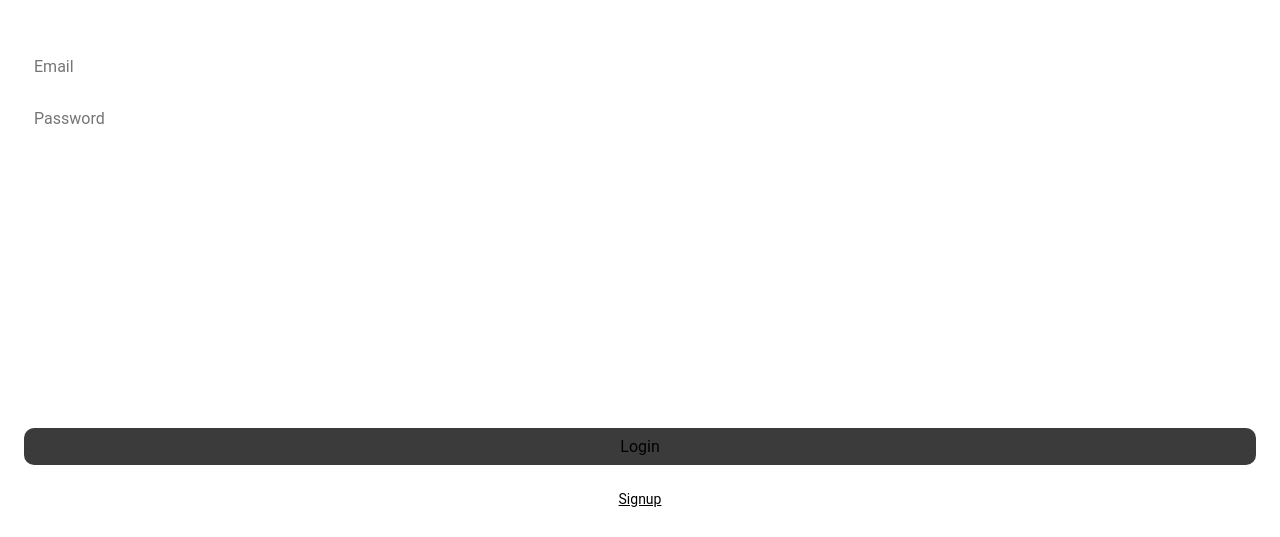
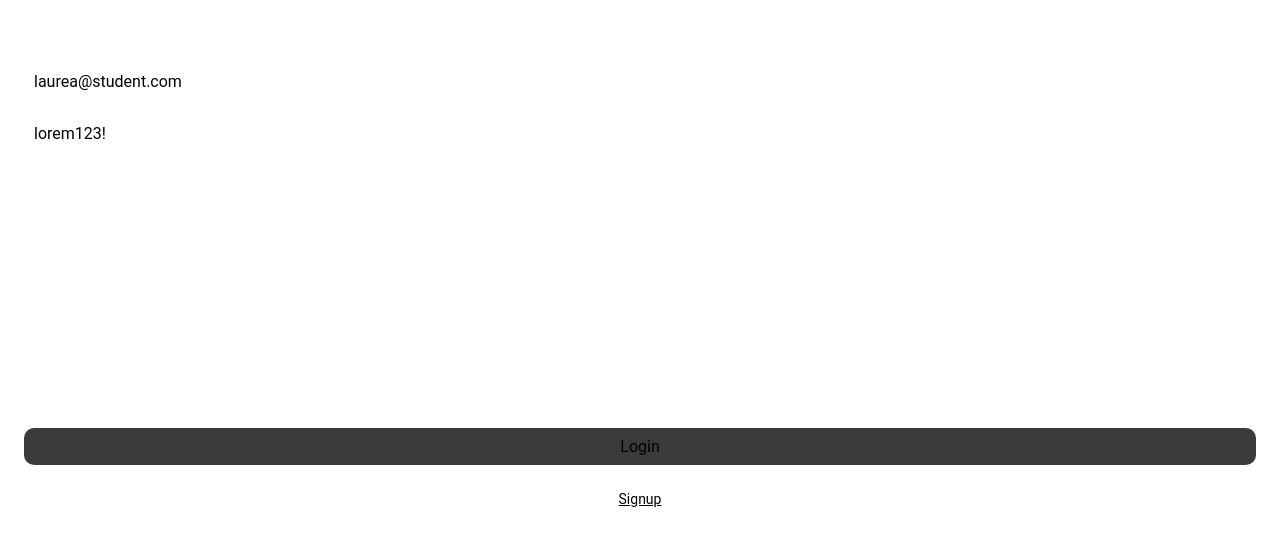
Before and after one commit to zilahir/R0334-3007-Labwork6, a React (Create React App) app: page /login in a window 1280 px wide. Shown: the part 263-800 px from the top of the page. Built offline with nearby package versions, Linux system fonts and the light colour scheme.

Commit message:
implementing products page

```diff
--- a/src/components/Layout/Layout.module.scss
+++ b/src/components/Layout/Layout.module.scss
@@ -9,5 +9,9 @@
         flex: 1;
         display: flex;
         flex-direction: column;
+
+        &.noHeaderPadding {
+            padding-top: 40px;
+        }
     }
 }
--- a/src/components/Layout/index.tsx
+++ b/src/components/Layout/index.tsx
@@ -1,8 +1,9 @@
 import { IonPage } from "@ionic/react";
 import { ReactElement } from "react"
 import { useLocation } from "react-router";
+import classnames from "classnames"
+
 import { routeApi, RouteURL } from "../../utils/routes";
-
 import Header from "./components/Header";
 import styles from "./Layout.module.scss";
 interface Ilayout {
@@ -13,8 +14,6 @@ const Layout = ({ children }: Ilayout): ReactElement => {
     const location = useLocation()
     const thisRoute = routeApi.getLocationByUrl(location.pathname as RouteURL)
 
-    console.log('thisRoute', thisRoute)
-
     return (
     <IonPage>
         <div className={styles.layoutRootContainer}>
@@ -23,7 +22,10 @@ const Layout = ({ children }: Ilayout): ReactElement => {
                     <Header />
                 )
             }
-            <div className={styles.layoutInnerContainer}>
+            <div className={classnames([
+                styles.layoutInnerContainer,
+                !thisRoute.hasHeader && styles.noHeaderPadding
+            ])}>
                 <>
                     {children}
                 </>
--- a/src/pages/Login/index.tsx
+++ b/src/pages/Login/index.tsx
@@ -4,18 +4,49 @@ import { useHistory } from "react-router";
 import Button from "../../components/Button"
 import Input from "../../components/Input";
 import Layout from "../../components/Layout"
+import { useAppDispatch, useAppSelector } from "../../store/hooks";
+import { handleLogin } from "../../store/reducers/auth";
+import { dummyUser, UserState } from "../../store/reducers/users";
 
 import styles from "./Login.module.scss";
 
 const LoginPage = (): ReactElement => {
 
-    const [email, setEmail] = useState<string>("");
-    const [password, setPassword] = useState<string>("")
+
+    const [email, setEmail] = useState<string>(process.env.NODE_ENV === "development" ? dummyUser.email : "");
+    const [password, setPassword] = useState<string>(process.env.NODE_ENV === "development" ? dummyUser.password : "")
+    const [loginError, setLoginError] = useState<boolean>(false)
+
+    const { users } = useAppSelector((store): UserState => store.users)
 
     const history = useHistory()
+    const dispatch = useAppDispatch()
+
+    function handleAuthentication(): void {
+        const user = {
+            thisEmail: email,
+            thisPassword: password
+        }
+
+        const thisUser = users.find(({email, password}): boolean =>  email === user.thisEmail && password === user.thisPassword)
+
+        if (thisUser) {
+            dispatch(handleLogin(thisUser))
+            history.push('/products')
+        } else {
+            setLoginError(true)
+        }
+    }
     return (
         <Layout>
             <div className={styles.loginInputContainer}>
+                {
+                    loginError && (
+                        <div>
+                            There is no such user
+                        </div>
+                    )
+                }
                 <Input
                     placeHolder="Email"
                     onChangeHandler={(value): void => setEmail(value)}
@@ -30,7 +61,7 @@ const LoginPage = (): ReactElement => {
             <div className={styles.loginBtnContainer}>
                 <Button
                     label="Login"
-                    onClick={(): void => void 0}
+                    onClick={():void => handleAuthentication()}
                 />
                 <Button
                     label="Signup"
--- a/src/store/reducers/users/index.ts
+++ b/src/store/reducers/users/index.ts
@@ -11,7 +11,7 @@ export const dummyUser: User = {
     password: "lorem123!"
 }
 
-interface UserState {
+export interface UserState {
     users: User[]
 }
 
--- a/src/utils/routes/index.ts
+++ b/src/utils/routes/index.ts
@@ -50,7 +50,7 @@ export const appRoutes: ReadonlyArray<AppRoute> = [
             backgroundColor: "#ddf7c5",
             order: 1,
         },
-        hasHeader: true
+        hasHeader: false
     },
     {
         label: 'Sign up',
```
